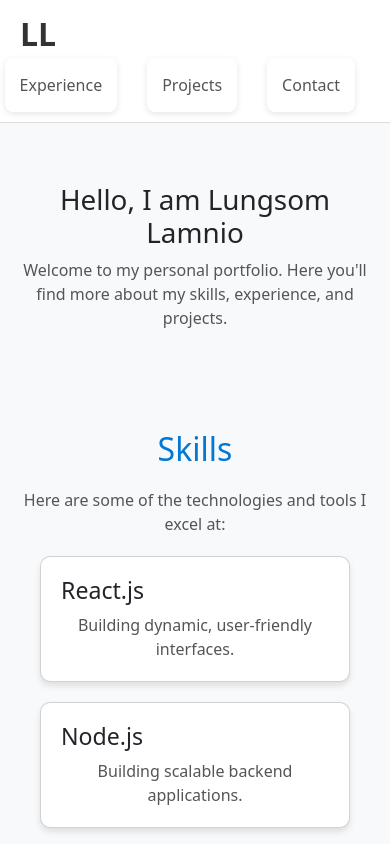
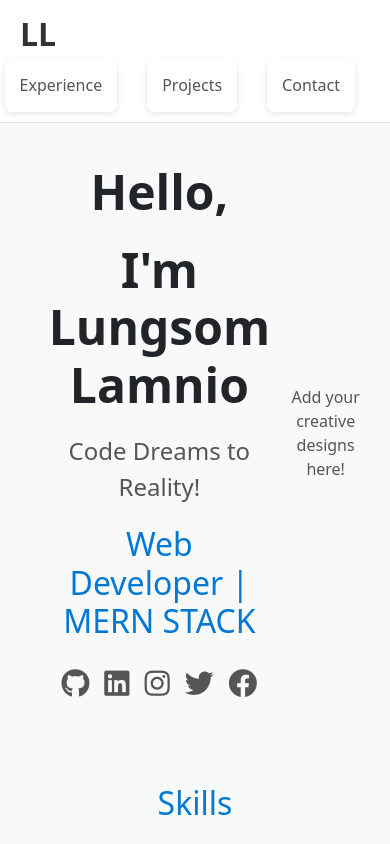
Before and after one commit to LungsomLamnio/Websites, a React (Vite) app in the folder frontend/: page / in a window 390 px wide. Shown: the top 844 px of the page. Built offline with nearby package versions, Linux system fonts and the light colour scheme.

Commit message:
social media icons added successfully

```diff
--- a/frontend/index.html
+++ b/frontend/index.html
@@ -5,6 +5,10 @@
     <link rel="icon" type="image/svg+xml" href="/Logo.png" />
     <meta name="viewport" content="width=device-width, initial-scale=1.0" />
     <title>Lungsom Lamnio</title>
+    <link
+      href="https://cdnjs.cloudflare.com/ajax/libs/font-awesome/5.15.4/css/all.min.css"
+      rel="stylesheet"
+    />
   </head>
   <body>
     <div id="root"></div>
--- a/frontend/src/Pages/HomePage.jsx
+++ b/frontend/src/Pages/HomePage.jsx
@@ -1,5 +1,4 @@
 import React, { useState } from "react";
-import emailjs from "emailjs-com"; // Import EmailJS
 import "../styles/HomePage.css";
 
 const Home = () => {
@@ -10,36 +9,31 @@ const Home = () => {
   });
   const [status, setStatus] = useState("");
 
-  // Handle input changes
   const handleChange = (e) => {
     const { name, value } = e.target;
     setFormData((prev) => ({ ...prev, [name]: value }));
   };
 
-  // Handle form submission
   const handleSubmit = (e) => {
     e.preventDefault();
-
-    // Send email using EmailJS
     emailjs
       .sendForm(
-        "service_cqenfdk", // Replace with your EmailJS service ID
-        "template_8lzgsae", // Replace with your EmailJS template ID
+        "service_cqenfdk",
+        "template_8lzgsae",
         e.target,
-        "8vALFIyST5QuvqPO7" // Replace with your EmailJS user ID
+        "8vALFIyST5QuvqPO7"
       )
       .then(
-        (result) => {
+        () => {
           setStatus("Message sent successfully!");
-          setFormData({ name: "", email: "", message: "" }); // Reset form
+          setFormData({ name: "", email: "", message: "" });
         },
-        (error) => {
+        () => {
           setStatus("Failed to send message. Please try again.");
         }
       );
   };
 
-  // Card style for skills/projects/experience
   const cardStyle = {
     boxShadow: "0 4px 6px rgba(0, 0, 0, 0.1)",
     borderRadius: "10px",
@@ -83,11 +77,61 @@ const Home = () => {
 
       {/* Introduction */}
       <section id="intro" className="intro">
-        <h1>Hello, I am Lungsom Lamnio</h1>
-        <p>
-          Welcome to my personal portfolio. Here you'll find more about my
-          skills, experience, and projects.
-        </p>
+        <div className="intro-content">
+          {/* Left Section */}
+          <div className="intro-text">
+            <h1>Hello,</h1>
+            <h1>I'm Lungsom Lamnio</h1>
+            <p>Code Dreams to Reality!</p>
+            <h2>Web Developer | MERN STACK</h2>
+            {/* Social Links */}
+            <div className="social-links">
+              <a
+                href="https://github.com/LungsomLamnio"
+                target="_blank"
+                rel="noopener noreferrer"
+              >
+                <i className="fab fa-github"></i>
+              </a>
+              <a
+                href="https://www.linkedin.com/in/lungsom-lamnio-339914282/"
+                target="_blank"
+                rel="noopener noreferrer"
+              >
+                <i className="fab fa-linkedin"></i>
+              </a>
+              <a
+                href="https://www.instagram.com/lungsom.lamnio/"
+                target="_blank"
+                rel="noopener noreferrer"
+              >
+                <i className="fab fa-instagram"></i>
+              </a>
+              <a
+                href="https://x.com/lungsom_lamnio"
+                target="_blank"
+                rel="noopener noreferrer"
+              >
+                <i className="fab fa-twitter"></i>
+              </a>
+              <a
+                href="https://www.facebook.com/profile.php?id=100036725803105"
+                target="_blank"
+                rel="noopener noreferrer"
+              >
+                <i className="fab fa-facebook"></i>
+              </a>
+            </div>
+          </div>
+
+          {/* Right Section */}
+          <div className="intro-graphic">
+            {/* Placeholder for future design */}
+            <div className="placeholder-design">
+              <p>Add your creative designs here!</p>
+            </div>
+          </div>
+        </div>
       </section>
 
       {/* Skills Section */}
@@ -219,8 +263,6 @@ const Home = () => {
           </div>
           <button type="submit">Send Message</button>
         </form>
-
-        {/* Status Message */}
         {status && <p className="status-message">{status}</p>}
       </section>
 
--- a/frontend/src/styles/HomePage.css
+++ b/frontend/src/styles/HomePage.css
@@ -111,22 +111,10 @@ section ul li {
 }
 
 /* Specific section overrides (optional) */
-#skills {
-  background-color: #f8f9fa; /* Same as general sections */
-}
-
-#experience {
-  background-color: #f8f9fa; /* Same as general sections */
-}
-
-#projects {
-  background-color: #f8f9fa; /* Same as general sections */
-}
-
-#blogs {
-  background-color: #f8f9fa; /* Same as general sections */
-}
-
+#skills,
+#experience,
+#projects,
+#blogs,
 #contact {
   background-color: #f8f9fa; /* Same as general sections */
 }
@@ -217,3 +205,128 @@ header .logo {
   font-size: 1rem;
   color: #0078d4;
 }
+
+/* Intro Section */
+.intro {
+  display: flex;
+  justify-content: space-between;
+  align-items: center;
+  height: 100vh; /* Full viewport height */
+  background-color: #f9f9f9; /* Optional background color */
+  padding: 20px; /* Add some padding */
+}
+
+.intro {
+  display: flex;
+  justify-content: space-between;
+  align-items: center;
+  height: 100vh; /* Full viewport height */
+  background-color: #f9f9f9; /* Optional background color */
+  padding: 20px; /* Add some padding */
+}
+
+.intro-content {
+  display: flex;
+  justify-content: space-between;
+  align-items: center;
+  width: 95%; /* Adjust to control the width */
+  max-width: 1400px; /* Limit the max width */
+  margin: 0 auto; /* Center content horizontally */
+}
+
+.intro-text {
+  flex: 1;
+  text-align: left;
+  padding: 20px; /* Add spacing */
+}
+
+.intro-text h1 {
+  font-size: 3rem;
+  font-weight: bold;
+  margin-bottom: 20px;
+}
+
+.intro-text p {
+  font-size: 1.5rem;
+  margin-bottom: 20px;
+}
+
+.email-me {
+  padding: 10px 20px;
+  font-size: 1rem;
+  background-color: #000;
+  color: #fff;
+  border: none;
+  border-radius: 5px;
+  cursor: pointer;
+  transition: background-color 0.3s ease;
+}
+
+.email-me:hover {
+  background-color: #444;
+}
+
+.intro-graphic {
+  flex: 1; /* Adjust size proportionally */
+  display: flex;
+  justify-content: center;
+  align-items: center;
+}
+
+canvas {
+  width: auto; /* Flexible width */
+  height: 50vh; /* Reduce height to medium size */
+  max-width: 50vh; /* Keep a square aspect ratio */
+  aspect-ratio: 1 / 1; /* Ensure square shape */
+  object-fit: cover; /* Maintain aspect ratio */
+}
+
+/* In your HomePage.css or a global stylesheet */
+.intro {
+  display: flex;
+  justify-content: space-between;
+  align-items: center;
+  height: 100vh; /* Full screen height */
+}
+
+.intro-text {
+  width: 50%; /* Left side will take 50% */
+  padding: 20px;
+}
+
+.intro-graphic {
+  width: 50%; /* Right side will take 50% */
+  height: 100vh;
+  position: relative;
+}
+
+@media (max-width: 768px) {
+  .intro {
+    flex-direction: column; /* Stack the sections vertically on smaller screens */
+    height: auto;
+  }
+
+  .intro-text,
+  .intro-graphic {
+    width: 100%; /* Both sections take full width on small screens */
+    height: auto;
+  }
+}
+
+.social-links {
+  display: flex;
+  justify-content: center; /* Align links to the left */
+  gap: 15px; /* Space between icons */
+  margin-top: 20px; /* Add spacing above the links */
+}
+
+.social-links a {
+  color: #555;
+  font-size: 1.8rem;
+  transition: color 0.3s ease, transform 0.3s ease;
+}
+
+.social-links a:hover {
+  color: #0078d4; /* Change color on hover */
+  transform: scale(1.2); /* Slightly enlarge on hover */
+}
--- a/package.json
+++ b/package.json
@@ -1,7 +1,10 @@
 {
   "dependencies": {
+    "@react-three/drei": "^9.121.3",
+    "@react-three/fiber": "^8.17.12",
     "bootstrap": "^5.3.3",
     "emailjs-com": "^3.2.0",
-    "react-router-dom": "^7.1.3"
+    "react-router-dom": "^7.1.3",
+    "three": "^0.172.0"
   }
 }
```
Also changed, not shown: 1 other file (tests, documents, lock files or other folders).
